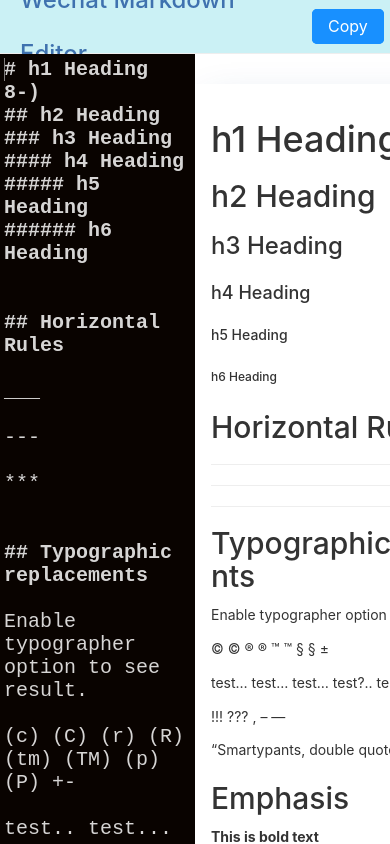
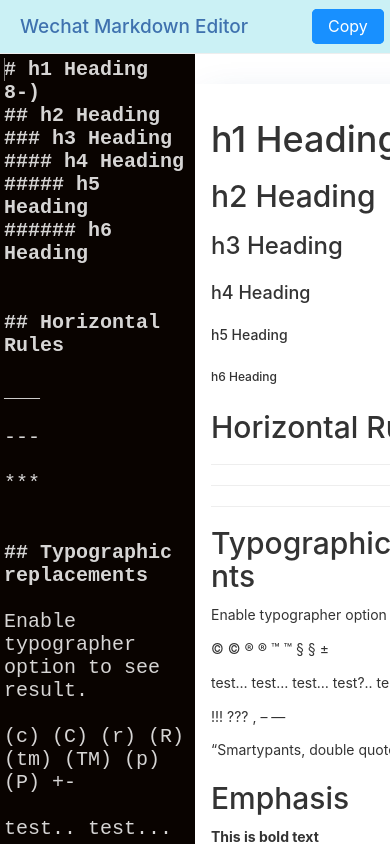
Before and after one commit to saltedfish964/wechat-markdown-editor, a plain HTML site: page index.html in a window 390 px wide. Drawn offline with Linux system fonts and the light colour scheme.

Commit message:
响应式 init

```diff
--- a/css/index.css
+++ b/css/index.css
@@ -9,6 +9,7 @@ body {
 @media (min-width:1440px) {
   .title {
     flex: 0 0 65%;
+    font-size: 2.4rem;
   }
 }
 @media (min-width:1025px) and (max-width:1439px) {
@@ -31,7 +32,7 @@ body {
   }
   .title {
     flex: 0 0 80%;
-    font-size: 24px;
+    font-size: 19px;
   }
 }
 .loading-wrap {
```
